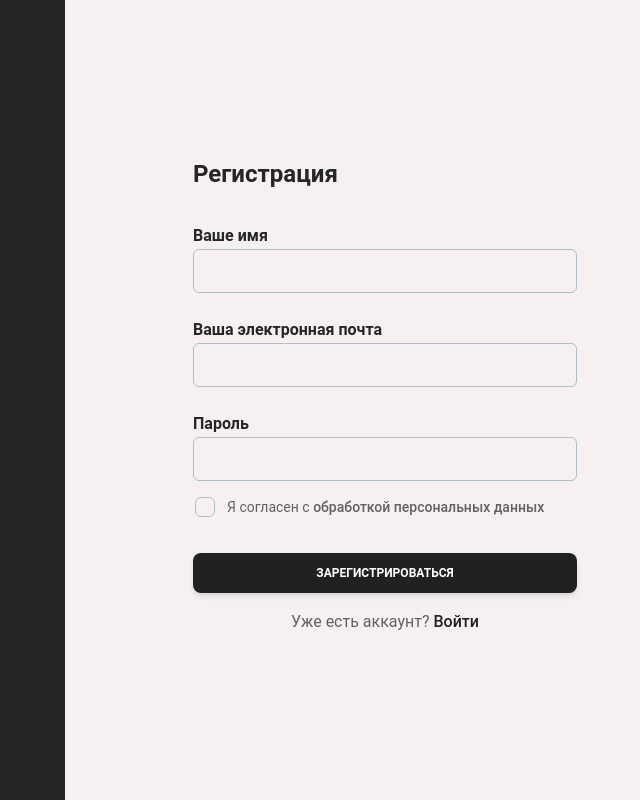
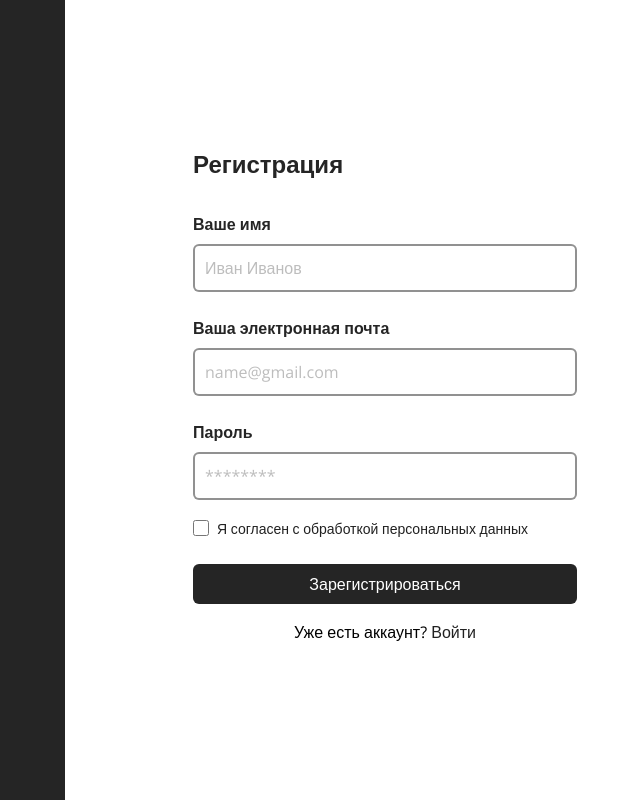
Before and after one commit to Lebedev-023046/online-shop, a Next.js app: page /auth/register in a window 1280 px wide. Shown: the whole page, without its empty margins (575-1215 px from the left). Built offline with nearby package versions, Linux system fonts and the light colour scheme.

Commit message:
feat: add basic auth config

```diff
--- a/app/(auth)/auth/login/page.tsx
+++ b/app/(auth)/auth/login/page.tsx
@@ -1,15 +1,12 @@
-import { Form } from "@/features/auth";
+import { Form, Layout } from "@/features/auth";
 import { getAuthFields } from "@/features/auth/utils/generateAuthFields";
 
 export default function Login() {
   const props = getAuthFields("login");
 
   return (
-    <div className="mx-auto flex h-dvh">
-      <div className="h-full w-[50%] bg-dark"></div>
-      <div className="flex h-full w-[50%] items-center justify-center bg-soft">
-        <Form {...props} />
-      </div>
-    </div>
+    <Layout>
+      <Form {...props} />
+    </Layout>
   );
 }
--- a/app/(auth)/auth/register/page.tsx
+++ b/app/(auth)/auth/register/page.tsx
@@ -1,15 +1,12 @@
-import { Form } from "@/features/auth";
+import { Form, Layout } from "@/features/auth";
 import { getAuthFields } from "@/features/auth/utils/generateAuthFields";
 
 export default function Register() {
   const props = getAuthFields("register");
 
   return (
-    <div className="mx-auto flex h-dvh">
-      <div className="h-full w-[50%] bg-dark"></div>
-      <div className="flex h-full w-[50%] items-center justify-center bg-soft">
-        <Form {...props} />
-      </div>
-    </div>
+    <Layout>
+      <Form {...props} />
+    </Layout>
   );
 }
--- a/features/auth/components/Form/AuthForm.tsx
+++ b/features/auth/components/AuthForm.tsx
@@ -1,18 +1,11 @@
 "use client";
 
 import { ErrorMessage } from "@hookform/error-message";
-import {
-  Button,
-  Card,
-  Checkbox,
-  Input,
-  Typography,
-} from "@material-tailwind/react";
 import Link from "next/link";
 import { Fragment } from "react";
 import { SubmitHandler, useForm } from "react-hook-form";
 
-import { AuthFormInfo } from "../../types";
+import { AuthFormInfo } from "../types";
 
 export function AuthForm({
   title,
@@ -37,10 +30,8 @@ export function AuthForm({
   };
 
   return (
-    <Card color="transparent" shadow={false}>
-      <Typography variant="h4" className="text-dark">
-        {title}
-      </Typography>
+    <div>
+      <h1 className="text-2xl font-bold text-dark">{title}</h1>
       <form
         className="mb-2 mt-8 w-80 max-w-screen-lg sm:w-96"
         onSubmit={handleSubmit(onSubmit)}
@@ -49,10 +40,8 @@ export function AuthForm({
           {fields.map((field, index) => (
             <Fragment key={index}>
               <div className="flex flex-col">
-                <Typography variant="h6" className="text-dark">
-                  {field.label}
-                </Typography>
-                <Input
+                <h6 className="pb-2 font-bold text-dark">{field.label}</h6>
+                <input
                   {...register(field.name, {
                     required: {
                       value: field.validation.required,
@@ -63,15 +52,11 @@ export function AuthForm({
                       message: field.validation.message,
                     },
                   })}
-                  size="lg"
                   name={field.name}
                   type={field.type}
                   placeholder={field.placeholder}
                   autoComplete={field.autocomplete}
-                  className=" !border-t-blue-gray-200 focus:!border-t-gray-900"
-                  labelProps={{
-                    className: "before:content-none after:content-none",
-                  }}
+                  className="rounded-md border-2 border-dark/50 p-2.5 text-dark"
                 />
                 <ErrorMessage
                   errors={errors}
@@ -86,20 +71,11 @@ export function AuthForm({
         </div>
         {acceptTermsButton ? (
           <>
-            <Checkbox
-              label={
-                <Typography
-                  variant="small"
-                  color="gray"
-                  className="flex items-center font-normal"
-                >
-                  Я согласен с
-                  <span className="font-medium transition-colors hover:text-gray-900">
-                    &nbsp;обработкой персональных данных
-                  </span>
-                </Typography>
-              }
-              containerProps={{ className: "-ml-2.5" }}
+            <div className="flex items-center gap-2 pt-3">
+              <input
+                className="h-4 w-4 accent-dark"
+                id="accept-terms"
+                type="checkbox"
                 {...register("accept-terms", {
                   required: {
                     value: true,
@@ -107,6 +83,13 @@ export function AuthForm({
                   },
                 })}
               />
+              <label htmlFor="accept-terms" className="text-gray-900">
+                <span className="text-sm">
+                  Я согласен с обработкой персональных данных
+                </span>
+              </label>
+            </div>
+
             <ErrorMessage
               errors={errors}
               name="accept-terms"
@@ -116,16 +99,16 @@ export function AuthForm({
             />
           </>
         ) : null}
-        <Button type="submit" className="mt-6" fullWidth>
+        <button type="submit" className="button mt-6 bg-dark text-white">
           {buttonText}
-        </Button>
-        <Typography color="gray" className="mt-4 text-center font-normal">
+        </button>
+        <p color="gray" className="mt-4 text-center font-normal">
           {linkInfo.text}{" "}
           <Link href={linkInfo.href} className="font-medium text-gray-900">
             {linkInfo.linkText}
           </Link>
-        </Typography>
+        </p>
       </form>
-    </Card>
+    </div>
   );
 }
--- /dev/null
+++ b/features/auth/components/Layout.tsx
@@ -0,0 +1,14 @@
+import React from "react";
+
+export function Layout({ children }: { children: React.ReactNode }) {
+  return (
+    <div className="mx-auto flex h-dvh">
+      <div className="hidden w-[50%] bg-dark xmd:block"></div>
+      <div className="mx-auto flex items-center justify-center">
+        <div className=" rounded-md border-2 p-8 xmd:border-none">
+          {children}
+        </div>
+      </div>
+    </div>
+  );
+}
--- a/features/auth/index.ts
+++ b/features/auth/index.ts
@@ -1,4 +1,2 @@
-import { AuthForm } from "./components/Form/AuthForm";
-// import type { AuthFormInfo } from "./types/index";
-
-export { AuthForm as Form };
+export { AuthForm as Form } from "./components/AuthForm";
+export { Layout } from "./components/Layout";
```
Also changed, not shown: configs/auth.ts (+7 -0 lines). Lines whose indentation alone changed are shown as unchanged.
